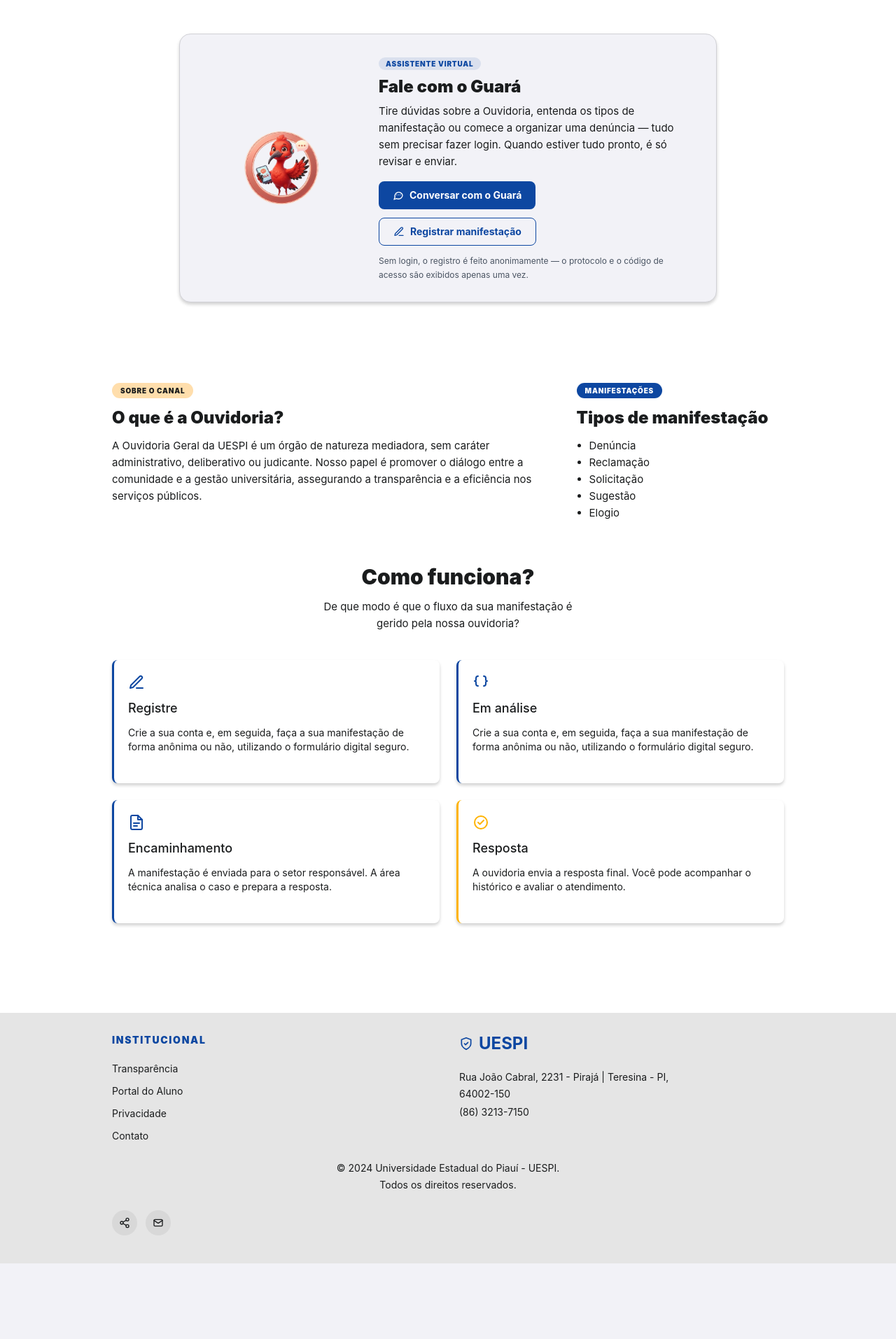
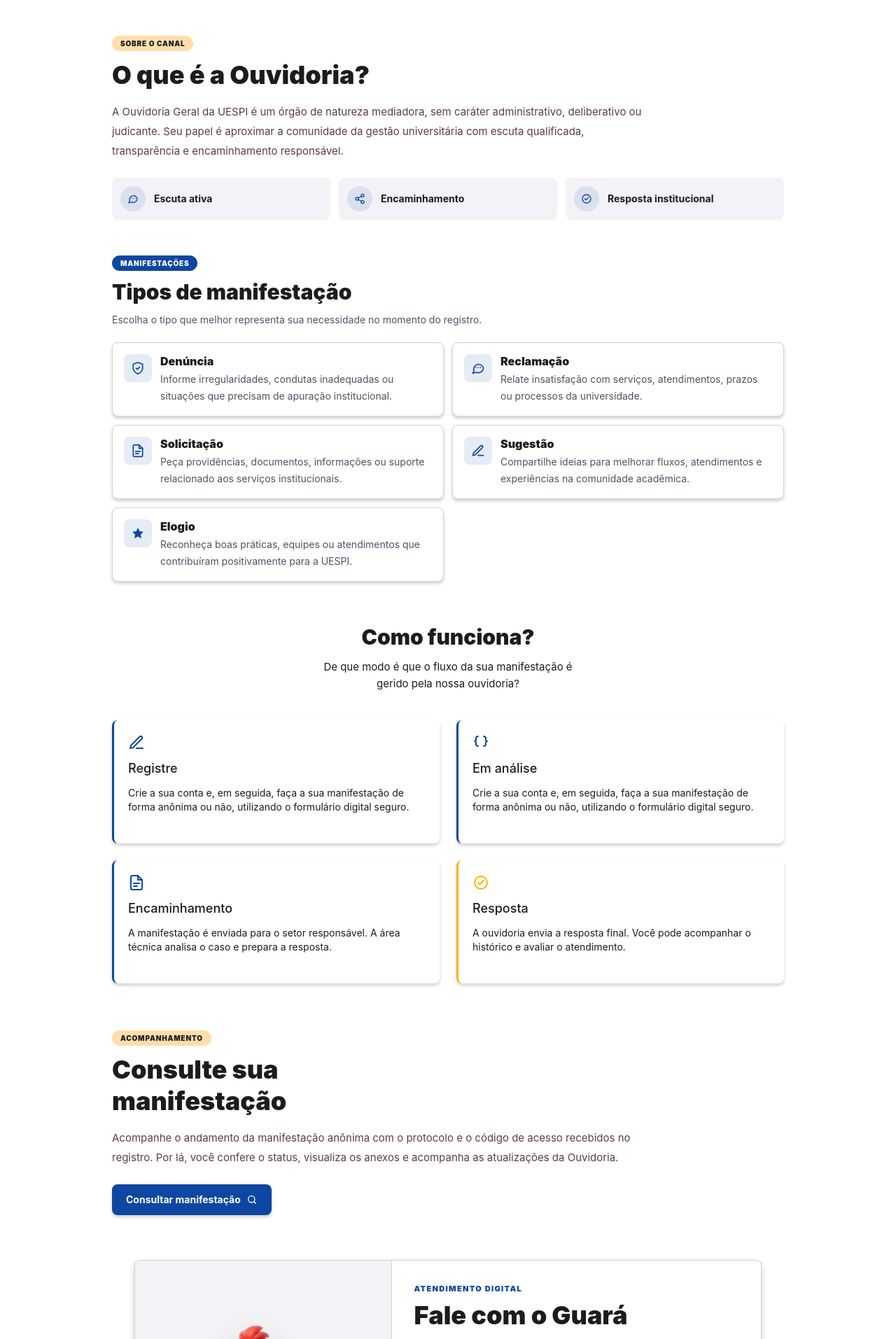
Before and after one commit to Fabricio-Fontenele/Ouvidoria-UESPI, a React (Vite) app in the folder web/: page / in a window 1280 px wide. Shown: the part 807-2720 px from the top of the page at 70% size. Before the commit the page ends 2612 px from the top, so only its background shows below. Built offline with nearby package versions, Linux system fonts and the light colour scheme; no server answers.

Commit message:
feat: improve landing page guidance sections

```diff
--- a/web/src/pages/landing-page.tsx
+++ b/web/src/pages/landing-page.tsx
@@ -1,6 +1,6 @@
 import { routes } from '../app/routes'
 
-import guaraMascot from '../assets/guara-mascot.png'
+import guaraMascot from '../assets/guara-bot-poses03.png'
 import uespiImageBg from '../assets/uespi-img-bg.webp'
 import { Icon, type IconName } from '../components/icons/icon'
 import { AppHeader } from '../components/layout/app-header'
@@ -9,6 +9,13 @@ import { SiteFooter } from '../components/layout/site-footer'
 import { cx } from '../utils/cx'
 
 interface ManifestationType {
+  description: string
+  icon: IconName
+  label: string
+}
+
+interface OverviewPoint {
+  icon: IconName
   label: string
 }
 
@@ -20,11 +27,37 @@ interface Step {
 }
 
 const manifestationTypes: ManifestationType[] = [
-  { label: 'Denúncia' },
-  { label: 'Reclamação' },
-  { label: 'Solicitação' },
-  { label: 'Sugestão' },
-  { label: 'Elogio' },
+  {
+    description: 'Informe irregularidades, condutas inadequadas ou situações que precisam de apuração institucional.',
+    icon: 'shield',
+    label: 'Denúncia',
+  },
+  {
+    description: 'Relate insatisfação com serviços, atendimentos, prazos ou processos da universidade.',
+    icon: 'message-circle',
+    label: 'Reclamação',
+  },
+  {
+    description: 'Peça providências, documentos, informações ou suporte relacionado aos serviços institucionais.',
+    icon: 'file-text',
+    label: 'Solicitação',
+  },
+  {
+    description: 'Compartilhe ideias para melhorar fluxos, atendimentos e experiências na comunidade acadêmica.',
+    icon: 'edit',
+    label: 'Sugestão',
+  },
+  {
+    description: 'Reconheça boas práticas, equipes ou atendimentos que contribuíram positivamente para a UESPI.',
+    icon: 'star',
+    label: 'Elogio',
+  },
+]
+
+const overviewPoints: OverviewPoint[] = [
+  { icon: 'message-circle', label: 'Escuta ativa' },
+  { icon: 'share', label: 'Encaminhamento' },
+  { icon: 'check-circle', label: 'Resposta institucional' },
 ]
 
 const steps: Step[] = [
@@ -131,34 +164,63 @@ function LoginCallout() {
 function GuaraCallout() {
   return (
     <section className="px-4 pb-9 md:px-8 md:pb-12" id="guara">
-      <div className="mx-auto flex max-w-3xl flex-col items-center gap-5 rounded-2xl border border-landing-chip bg-landing-muted-surface px-5 py-6 text-center shadow-landing-step md:flex-row md:gap-7 md:px-8 md:py-7 md:text-left">
-        <img alt="" className="size-40 shrink-0 object-contain md:size-56" src={guaraMascot} />
-        <div className="flex-1">
-          <span className="inline-flex rounded-full bg-landing-blue/10 px-2.5 py-1 text-[9px] leading-none font-black tracking-[0.08em] text-landing-blue uppercase md:text-[10px]">
-            Assistente virtual
-          </span>
-          <h2 className="mt-2 text-[20px] leading-tight font-black text-landing-text md:text-2xl">Fale com o Guará</h2>
-          <p className="mt-2 text-[12px] leading-[1.6] text-landing-text md:text-[15px] md:leading-6">
+      <div className="mx-auto overflow-hidden rounded-lg border border-landing-chip bg-landing-surface shadow-landing-card md:grid md:max-w-4xl md:grid-cols-[minmax(220px,0.82fr)_minmax(0,1.18fr)]">
+        <div className="flex flex-col items-center justify-center border-b border-landing-chip bg-landing-muted-surface px-6 pt-6 pb-5 text-center md:border-r md:border-b-0 md:px-8 md:py-8">
+          <img
+            alt=""
+            className="size-44 shrink-0 object-contain drop-shadow-landing-mascot md:size-64"
+            src={guaraMascot}
+          />
+        </div>
+
+        <div className="px-5 py-6 text-center md:px-8 md:py-8 md:text-left">
+          <div className="mx-auto max-w-xl md:mx-0">
+            <p className="text-[11px] leading-4 font-black tracking-[0.12em] text-landing-blue uppercase">
+              Atendimento digital
+            </p>
+            <h2 className="mt-2 text-[24px] leading-tight font-black text-landing-text md:text-4xl">
+              Fale com o Guará
+            </h2>
+            <p className="mt-3 text-[13px] leading-[1.7] text-landing-brown md:text-[15px] md:leading-7">
               Tire dúvidas sobre a Ouvidoria, entenda os tipos de manifestação ou comece a organizar uma denúncia — tudo
               sem precisar fazer login. Quando estiver tudo pronto, é só revisar e enviar.
             </p>
-          <div className="mt-4 flex flex-col items-stretch gap-2 sm:flex-row sm:flex-wrap sm:items-center sm:justify-center sm:gap-3 md:justify-start">
+          </div>
+
+          <div className="mt-5 grid gap-2 text-center text-[12px] leading-5 font-bold text-landing-text sm:grid-cols-3 md:text-[13px]">
+            <span className="inline-flex items-center justify-center gap-2">
+              <Icon className="size-4 shrink-0 text-landing-blue" name="message-circle" />
+              Orientação rápida
+            </span>
+            <span className="inline-flex items-center justify-center gap-2">
+              <Icon className="size-4 shrink-0 text-landing-blue" name="lock-open" />
+              Sem login
+            </span>
+            <span className="inline-flex items-center justify-center gap-2">
+              <Icon className="size-4 shrink-0 text-landing-blue" name="shield" />
+              Canal seguro
+            </span>
+          </div>
+
+          <div className="mt-6 flex flex-col items-stretch gap-2 sm:flex-row sm:flex-wrap sm:items-center sm:justify-center sm:gap-3 md:justify-start">
             <a
-              className="inline-flex min-h-10 items-center justify-center gap-2 rounded-lg bg-landing-blue px-5 text-sm leading-5 font-bold text-white no-underline transition duration-150 hover:bg-landing-blue/90 active:translate-y-px focus-visible:outline-2 focus-visible:outline-offset-3 focus-visible:outline-landing-blue"
+              className="inline-flex min-h-11 items-center justify-center gap-2 rounded-lg bg-landing-blue px-5 text-sm leading-5 font-bold text-white no-underline shadow-landing-step transition duration-150 hover:bg-landing-blue/90 active:translate-y-px focus-visible:outline-2 focus-visible:outline-offset-3 focus-visible:outline-landing-blue"
               href={routes.guara}
             >
               <Icon className="size-4" name="message-circle" />
               Conversar com o Guará
             </a>
             <a
-              className="inline-flex min-h-10 items-center justify-center gap-2 rounded-lg border border-landing-blue bg-transparent px-5 text-sm leading-5 font-bold text-landing-blue no-underline transition duration-150 hover:bg-landing-blue/10 active:translate-y-px focus-visible:outline-2 focus-visible:outline-offset-3 focus-visible:outline-landing-blue"
+              className="inline-flex min-h-11 items-center justify-center gap-2 rounded-lg border-2 border-landing-blue bg-landing-surface px-5 text-sm leading-5 font-bold text-landing-blue no-underline transition duration-150 hover:bg-landing-blue/10 active:translate-y-px focus-visible:outline-2 focus-visible:outline-offset-3 focus-visible:outline-landing-blue"
               href={routes.manifestationForm}
             >
               <Icon className="size-4" name="edit" />
               Registrar manifestação
             </a>
           </div>
-          <p className="mt-3 text-[11px] leading-4 text-landing-menu md:text-xs md:leading-5">
+
+          <p className="mt-4 flex items-start justify-center gap-2 text-left text-[11px] leading-5 text-landing-menu md:justify-start md:text-xs">
+            <Icon className="mt-0.5 size-4 shrink-0 text-landing-warning" name="info" />
             Sem login, o registro é feito anonimamente — o protocolo e o código de acesso são exibidos apenas uma vez.
           </p>
         </div>
@@ -167,34 +229,64 @@ function GuaraCallout() {
   )
 }
 
-function AboutSection() {
+function OmbudsmanOverviewSection() {
   return (
-    <section className="px-[18px] pb-[28px] md:px-0 md:pb-0" id="o-que-e">
+    <section className="px-4 pb-10 md:px-0 md:pb-16">
+      <div className="px-1 md:px-0" id="o-que-e">
         <SectionPill label="Sobre o canal" variant="highlight" />
-      <h2 className="mt-3 text-[20px] leading-none font-black text-landing-text md:text-2xl md:leading-8">
+        <h2 className="mt-3 max-w-md text-[24px] leading-tight font-black text-landing-text md:text-4xl">
           O que é a Ouvidoria?
         </h2>
-      <p className="mt-3 text-[12px] leading-[1.7] text-landing-text md:text-[15px] md:leading-6">
+        <p className="mt-4 max-w-3xl text-[13px] leading-[1.75] text-landing-brown md:text-[15px] md:leading-7">
           A Ouvidoria Geral da UESPI é um órgão de natureza mediadora, sem caráter administrativo, deliberativo ou
-        judicante. Nosso papel é promover o diálogo entre a comunidade e a gestão universitária, assegurando a
-        transparência e a eficiência nos serviços públicos.
+          judicante. Seu papel é aproximar a comunidade da gestão universitária com escuta qualificada, transparência e
+          encaminhamento responsável.
         </p>
-    </section>
-  )
-}
 
-function TypesSection() {
-  return (
-    <section className="px-[18px] pb-[30px] md:px-0 md:pb-0" id="tipos">
+        <div className="mt-6 grid gap-3 sm:grid-cols-3">
+          {overviewPoints.map((item) => (
+            <div className="flex items-center gap-3 rounded-lg bg-landing-muted-surface px-3 py-3" key={item.label}>
+              <span className="grid size-9 shrink-0 place-items-center rounded-full bg-landing-blue/10 text-landing-blue">
+                <Icon className="size-4" name={item.icon} />
+              </span>
+              <span className="text-[12px] leading-5 font-bold text-landing-text md:text-sm">{item.label}</span>
+            </div>
+          ))}
+        </div>
+      </div>
+
+      <div className="pt-8 md:pt-12" id="tipos">
         <SectionPill label="Manifestações" variant="blue" />
-      <h2 className="mt-3 text-[20px] leading-none font-black text-landing-text md:text-2xl md:leading-8">
+        <div className="mt-3 max-w-2xl">
+          <h2 className="text-[22px] leading-tight font-black text-landing-text md:text-3xl">
             Tipos de manifestação
           </h2>
-      <ul className="mt-3 list-disc pl-[18px] text-[12px] leading-[1.65] text-landing-text md:text-[15px] md:leading-6">
+          <p className="mt-2 text-[12px] leading-5 text-landing-menu md:text-sm md:leading-6">
+            Escolha o tipo que melhor representa sua necessidade no momento do registro.
+          </p>
+        </div>
+
+        <div className="mt-5 grid gap-3 md:grid-cols-2">
           {manifestationTypes.map((type) => (
-          <li key={type.label}>{type.label}</li>
+            <article
+              className="rounded-lg border border-landing-chip bg-landing-surface p-4 shadow-landing-step"
+              key={type.label}
+            >
+              <div className="flex items-start gap-3">
+                <span className="grid size-10 shrink-0 place-items-center rounded-lg bg-landing-blue/10 text-landing-blue">
+                  <Icon className="size-5" name={type.icon} />
+                </span>
+                <div>
+                  <h3 className="text-sm leading-5 font-black text-landing-text md:text-base">{type.label}</h3>
+                  <p className="mt-1 text-[12px] leading-5 text-landing-menu md:text-sm md:leading-6">
+                    {type.description}
+                  </p>
+                </div>
+              </div>
+            </article>
           ))}
-      </ul>
+        </div>
+      </div>
     </section>
   )
 }
@@ -238,6 +330,30 @@ function StepsSection() {
   )
 }
 
+function TrackManifestationSection() {
+  return (
+    <section className="px-4 pb-10 md:px-0 md:pb-16" id="consultar-manifestacao">
+      <div className="px-1 md:px-0">
+        <SectionPill label="Acompanhamento" variant="highlight" />
+        <h2 className="mt-3 max-w-md text-[24px] leading-tight font-black text-landing-text md:text-4xl">
+          Consulte sua manifestação
+        </h2>
+        <p className="mt-4 max-w-3xl text-[13px] leading-[1.75] text-landing-brown md:text-[15px] md:leading-7">
+          Acompanhe o andamento da manifestação anônima com o protocolo e o código de acesso recebidos no registro. Por
+          lá, você confere o status, visualiza os anexos e acompanha as atualizações da Ouvidoria.
+        </p>
+        <a
+          className="mt-6 inline-flex min-h-11 items-center justify-center gap-2 rounded-lg bg-landing-blue px-5 text-sm leading-5 font-bold text-white no-underline shadow-landing-step transition duration-150 hover:bg-landing-blue/90 active:translate-y-px focus-visible:outline-2 focus-visible:outline-offset-3 focus-visible:outline-landing-blue"
+          href={routes.track}
+        >
+          Consultar manifestação
+          <Icon className="size-4" name="search" />
+        </a>
+      </div>
+    </section>
+  )
+}
+
 export function LandingPage() {
   return (
     <div className="min-h-svh overflow-x-hidden bg-landing-surface font-sans text-landing-text">
@@ -245,12 +361,10 @@ export function LandingPage() {
       <main className="mx-auto w-full max-w-5xl bg-landing-surface md:px-8">
         <HeroSection />
         <LoginCallout />
+        <OmbudsmanOverviewSection />
+        <StepsSection />
+        <TrackManifestationSection />
         <GuaraCallout />
-        <div className="md:grid md:grid-cols-[minmax(0,1.35fr)_minmax(260px,0.65fr)] md:gap-12 md:py-16">
-          <AboutSection />
-          <TypesSection />
-        </div>
-        <StepsSection />
       </main>
       <SiteFooter />
     </div>
```
Also changed, not shown: web/src/assets/guara-bot-poses03.png (added). Lines whose indentation alone changed are shown as unchanged.
